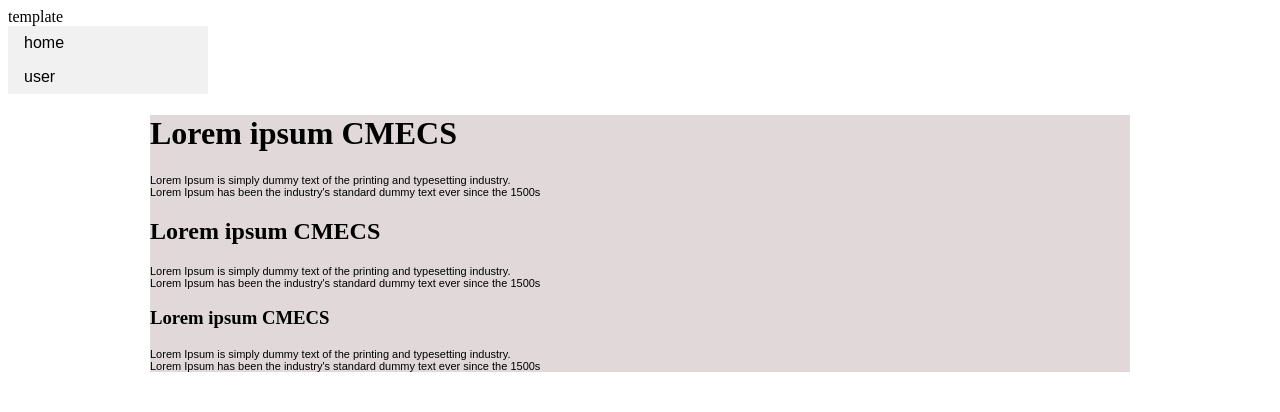
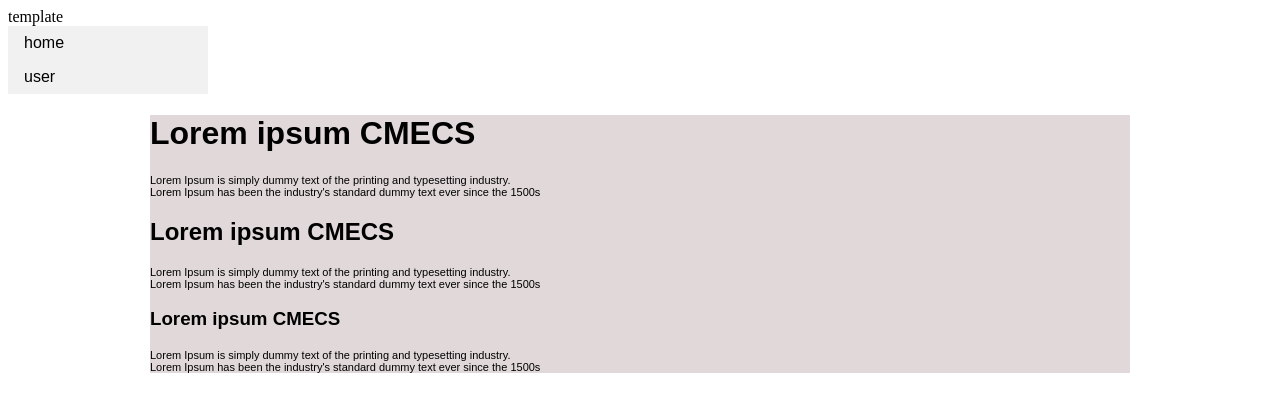
Before and after one commit to IPnology/cmecs, a PHP site: page /home in a window 1280 px wide. Shown: the top 412 px of the page. Run offline with PHP 8.4, Linux system fonts and the light colour scheme.

Commit message:
Changed header font

```diff
--- a/include/styles.css
+++ b/include/styles.css
@@ -24,6 +24,7 @@ li a:hover {
 	margin-left: auto;
 	margin-right: auto;
 	background-color: #E1D9D9;
+	font-family: Arial;
 }
 
 p {
```
